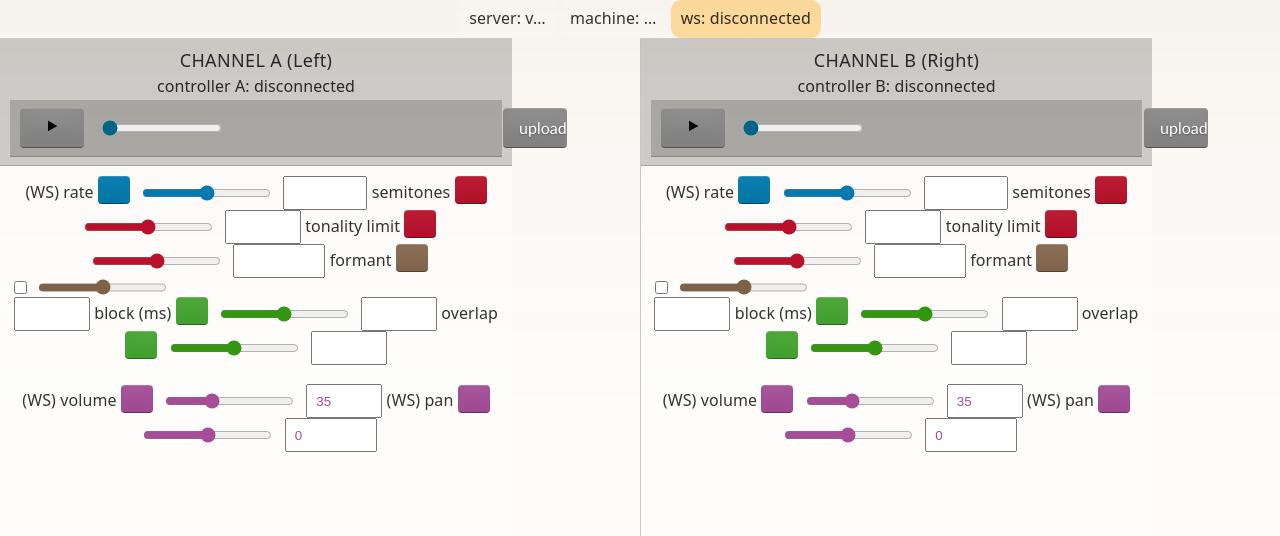
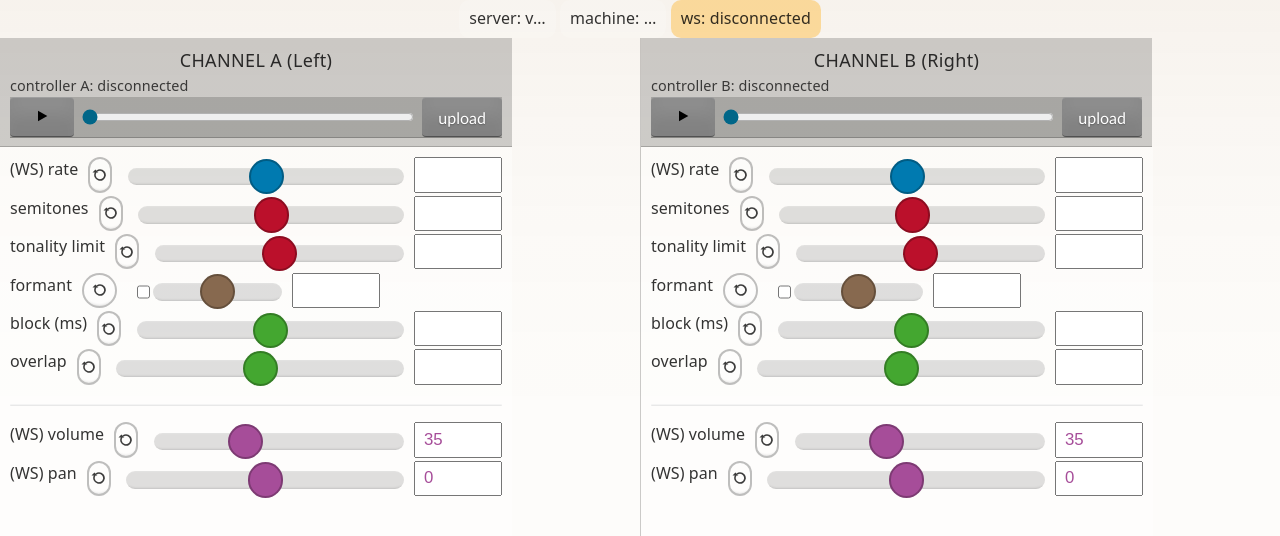
Before and after one commit to hanskerkhof/BAUKLANK-audio-stretch, a plain HTML site: page app/multi/index.html in a window 1280 px wide. Shown: the top 536 px of the page. Drawn offline with Linux system fonts and the light colour scheme; no server answers; a web font is replaced by a local one.

Commit message:
app layout

```diff
--- a/app/multi/app.css
+++ b/app/multi/app.css
@@ -106,7 +106,7 @@ body[data-app="multi"] {
     background: var(--panel-bg-strong);
     border-bottom: 1px solid var(--border);
     color: var(--muted);
-    font-size: 14px;
+    font-size: 10px;
 }
 
 /* --- Transport row: play + slider + upload on ONE line ------------------- */
@@ -115,27 +115,27 @@ body[data-app="multi"] {
 .channel-transport,
 .player-row {
     display: flex;
-    align-items: center;
-    gap: var(--ui-gap);
-    padding: var(--transport-pad-y) var(--transport-pad-x);
+    /*align-items: center;*/
+    /*gap: var(--ui-gap);*/
+    /*padding: var(--transport-pad-y) var(--transport-pad-x);*/
     background: var(--panel-bg-strong);
     border-bottom: 1px solid var(--border);
 }
 
-/* Buttons and slider in the transport row */
-.transport button,
-.channel-transport button,
-.player-row button {
-    height: 40px;
-    min-width: 64px;
-}
+/*!* Buttons and slider in the transport row *!*/
+/*.transport button,*/
+/*.channel-transport button,*/
+/*.player-row button {*/
+/*    height: 40px;*/
+/*    min-width: 64px;*/
+/*}*/
 
-.transport input[type="range"],
-.channel-transport input[type="range"],
-.player-row input[type="range"] {
-    flex: 1;
-    min-width: 120px;
-}
+/*.transport input[type="range"],*/
+/*.channel-transport input[type="range"],*/
+/*.player-row input[type="range"] {*/
+/*    flex: 1;*/
+/*    min-width: 120px;*/
+/*}*/
 
 /* If your HTML places these three elements directly (ids per engine) */
 #playstop-A, #playstop-B,
@@ -172,15 +172,28 @@ label.btn {
     padding-bottom: calc(var(--ui-pad) + var(--statusbar-h)); /* keep status bar from covering last controls */
 }
 
-/* Your multi app uses #controls-A / #controls-B */
-#controls-A, #controls-B {
-    flex: 1;
-    min-height: 0;
-    overflow-y: auto;
-    -webkit-overflow-scrolling: touch;
-    padding: var(--ui-pad);
-    padding-bottom: calc(var(--ui-pad) + var(--statusbar-h));
+.controls-row {
+    display: flex;
+    gap: var(--ui-gap);
 }
+
+.controls-row label {
+    /*background: #fff8f8;*/
+    white-space: nowrap;
+    word-break: normal;
+    /*padding-right: 8px;*/
+
+}
+
+/*!* Your multi app uses #controls-A / #controls-B *!*/
+/*#controls-A, #controls-B {*/
+/*    flex: 1;*/
+/*    min-height: 0;*/
+/*    overflow-y: auto;*/
+/*    -webkit-overflow-scrolling: touch;*/
+/*    padding: var(--ui-pad);*/
+/*    padding-bottom: calc(var(--ui-pad) + var(--statusbar-h));*/
+/*}*/
 
 /* Reduce vertical waste in control rows if they’re using grid */
 .controls .row,
@@ -307,6 +320,15 @@ footer {
 header, .header, .topbar {
     margin: 0;
     padding-top: 0;
+}
+
+/* Status bits inside each channel */
+.channel-status {
+    display: flex;
+    gap: 0.75rem;
+    flex-wrap: wrap;
+    opacity: 0.9;
+    font-size: 0.9em;
 }
 
 /*#start-overlay {*/
@@ -523,107 +545,107 @@ header, .header, .topbar {
 /*   Paste at END of app.css*/
 /*============================================================ *!*/
 
-/*!* 1) Keep the whole controls grid to half screen (512px) *!*/
-/*.controls {*/
-/*    width: 512px;*/
-/*    max-width: 512px;*/
-/*    justify-self: start; !* left half *!*/
-/*    align-self: start;*/
-/*    gap: .5rem;*/
-/*}*/
+/* 1) Keep the whole controls grid to half screen (512px) */
+.controls {
+    width: 512px;
+    max-width: 512px;
+    justify-self: start; /* left half */
+    align-self: start;
+    gap: .5rem;
+}
 
-/*!* Make the slider column actually shrink to the 512px container *!*/
-/*.controls input[type="range"] {*/
-/*    width: 100%;*/
-/*}*/
+/* Make the slider column actually shrink to the 512px container */
+.controls input[type="range"] {
+    width: 100%;
+}
 
-/*!* 2) Touch-friendly range sliders (bigger track + bigger thumb) *!*/
-/*.controls input[type="range"] {*/
-/*    -webkit-appearance: none;*/
-/*    appearance: none;*/
-/*    height: 2.4rem; !* overall control height (gives finger room) *!*/
-/*    margin: 0; !* avoid extra layout jitter *!*/
-/*    background: transparent;*/
-/*    touch-action: pan-y; !* improves drag on touchscreens *!*/
-/*}*/
+/* 2) Touch-friendly range sliders (bigger track + bigger thumb) */
+.controls input[type="range"] {
+    -webkit-appearance: none;
+    appearance: none;
+    height: 2.4rem; /* overall control height (gives finger room) */
+    margin: 0; /* avoid extra layout jitter */
+    background: transparent;
+    touch-action: pan-y; /* improves drag on touchscreens */
+}
 
-/*!* WebKit track *!*/
-/*.controls input[type="range"]::-webkit-slider-runnable-track {*/
-/*    height: 1.1rem;*/
-/*    border-radius: 999px;*/
-/*    background: rgba(0, 0, 0, 0.12);*/
-/*    box-shadow: rgba(0, 0, 0, 0.25) 0px -6px 3px -6px inset,*/
-/*    rgba(255, 255, 255, 0.35) 0px 6px 3px -6px inset;*/
-/*}*/
+/* WebKit track */
+.controls input[type="range"]::-webkit-slider-runnable-track {
+    height: 1.1rem;
+    border-radius: 999px;
+    background: rgba(0, 0, 0, 0.12);
+    box-shadow: rgba(0, 0, 0, 0.25) 0px -6px 3px -6px inset,
+    rgba(255, 255, 255, 0.35) 0px 6px 3px -6px inset;
+}
 
-/*!* WebKit thumb *!*/
-/*.controls input[type="range"]::-webkit-slider-thumb {*/
-/*    -webkit-appearance: none;*/
-/*    width: 2.2rem;*/
-/*    height: 2.2rem;*/
-/*    border-radius: 999px;*/
-/*    border: 2px solid rgba(0, 0, 0, 0.25);*/
-/*    background: currentcolor; !* uses your diagram-* accent colors *!*/
-/*    margin-top: calc((1.1rem - 2.2rem) / 2); !* center thumb on track *!*/
-/*}*/
+/* WebKit thumb */
+.controls input[type="range"]::-webkit-slider-thumb {
+    -webkit-appearance: none;
+    width: 2.2rem;
+    height: 2.2rem;
+    border-radius: 999px;
+    border: 2px solid rgba(0, 0, 0, 0.25);
+    background: currentcolor; /* uses your diagram-* accent colors */
+    margin-top: calc((1.1rem - 2.2rem) / 2); /* center thumb on track */
+}
 
-/*!* Firefox track *!*/
-/*.controls input[type="range"]::-moz-range-track {*/
-/*    height: 1.1rem;*/
-/*    border-radius: 999px;*/
-/*    background: rgba(0, 0, 0, 0.12);*/
-/*}*/
+/* Firefox track */
+.controls input[type="range"]::-moz-range-track {
+    height: 1.1rem;
+    border-radius: 999px;
+    background: rgba(0, 0, 0, 0.12);
+}
 
-/*!* Firefox thumb *!*/
-/*.controls input[type="range"]::-moz-range-thumb {*/
-/*    width: 2.2rem;*/
-/*    height: 2.2rem;*/
-/*    border-radius: 999px;*/
-/*    border: 2px solid rgba(0, 0, 0, 0.25);*/
-/*    background: currentcolor;*/
-/*}*/
+/* Firefox thumb */
+.controls input[type="range"]::-moz-range-thumb {
+    width: 2.2rem;
+    height: 2.2rem;
+    border-radius: 999px;
+    border: 2px solid rgba(0, 0, 0, 0.25);
+    background: currentcolor;
+}
 
-/*!* Optional: make number inputs a bit easier to tap *!*/
-/*.controls input[type="number"] {*/
-/*    min-width: 5.5rem;*/
-/*    height: 2.2rem;*/
-/*    font-size: 1.05em;*/
-/*}*/
+/* Optional: make number inputs a bit easier to tap */
+.controls input[type="number"] {
+    min-width: 5.5rem;
+    height: 2.2rem;
+    font-size: 1.05em;
+}
 
-/*!* Reset button: same size as the slider thumb, with inline SVG *!*/
-/*.controls .reset-btn {*/
-/*    width: 2.2rem;*/
-/*    height: 2.2rem;*/
-/*    padding: 0;*/
-/*    margin: 0 0.35rem 0 0;*/
+/* Reset button: same size as the slider thumb, with inline SVG */
+.controls .reset-btn {
+    width: 2.2rem;
+    height: 2.2rem;
+    padding: 0;
+    margin: 0 0.35rem 0 0;
 
-/*    display: inline-flex;*/
-/*    align-items: center;*/
-/*    justify-content: center;*/
+    display: inline-flex;
+    align-items: center;
+    justify-content: center;
 
-/*    border-radius: 999px;*/
-/*    border: 2px solid rgba(0, 0, 0, 0.25);*/
+    border-radius: 999px;
+    border: 2px solid rgba(0, 0, 0, 0.25);
 
-/*    background: rgba(255, 255, 255, 0.22);*/
-/*    color: currentcolor;*/
+    background: rgba(255, 255, 255, 0.22);
+    color: currentcolor;
 
-/*    box-shadow: rgba(0, 0, 0, 0.22) 0px -6px 3px -6px inset,*/
-/*    rgba(255, 255, 255, 0.35) 0px 6px 3px -6px inset;*/
+    box-shadow: rgba(0, 0, 0, 0.22) 0px -6px 3px -6px inset,
+    rgba(255, 255, 255, 0.35) 0px 6px 3px -6px inset;
 
-/*    text-shadow: none;*/
-/*}*/
+    text-shadow: none;
+}
 
-/*.controls .reset-btn:active {*/
-/*    transform: translateY(1px);*/
-/*}*/
+.controls .reset-btn:active {
+    transform: translateY(1px);
+}
 
-/*.controls .reset-btn svg {*/
-/*    width: 1.25rem;*/
-/*    height: 1.25rem;*/
-/*    display: block;*/
-/*    fill: currentcolor;*/
-/*    opacity: 0.95;*/
-/*}*/
+.controls .reset-btn svg {
+    width: 1.25rem;
+    height: 1.25rem;
+    display: block;
+    fill: currentcolor;
+    opacity: 0.95;
+}
 
 /*!* ============================================================*/
 /*   Status badge state colors (subtle)*/
@@ -726,12 +748,3 @@ header, .header, .topbar {
 /*    gap: 0.5rem 0.75rem;*/
 /*    align-content: start;*/
 /*}*/
-
-/*!* Status bits inside each channel *!*/
-/*.channel-status {*/
-/*    display: flex;*/
-/*    gap: 0.75rem;*/
-/*    flex-wrap: wrap;*/
-/*    opacity: 0.9;*/
-/*    font-size: 0.9em;*/
-/*}*/
--- a/app/multi/index.html
+++ b/app/multi/index.html
@@ -61,43 +61,55 @@
             <div class="channel-transport">
                 <button id="playstop-A" alt="toggle play A">...</button>
                 <input id="playback-A" type="range" value="0" min="0" max="1" step="0.001">
-          <input id="upload-file-A" type="file" style="visibility: hidden" accept="audio/*">
+                <input id="upload-file-A" type="file" style="visibility: hidden; width: 0;" accept="audio/*">
                 <button id="upload-A">upload</button>
             </div>
         </div>
 
         <div id="controls-A" class="controls">
 
+            <div class="controls-row">
 
                 <label>(WS) rate</label>
-    <button class="reset-btn diagram-blue" type="button" data-reset-key="rate" aria-label="Reset rate" title="Reset to default">
+                <button class="reset-btn diagram-blue" type="button" data-reset-key="rate" aria-label="Reset rate"
+                        title="Reset to default">
                     <svg viewBox="0 0 24 24" aria-hidden="true" focusable="false">
                         <path d="M12 5a7 7 0 1 1-6.3 4H3l3.5-3.5L10 9H7.9A5 5 0 1 0 12 7c-1 0-2 .3-2.8.9L7.8 6.5A7 7 0 0 1 12 5z"/>
                     </svg>
                 </button>
                 <input type="range" min="0.01" max="4" step="0.01" data-key="rate" class="diagram-blue">
                 <input type="number" min="0" max="4" step="0.01" data-key="rate" class="diagram-blue">
+            </div>
+            <div class="controls-row">
 
                 <label>semitones</label>
-    <button class="reset-btn diagram-red" type="button" data-reset-key="semitones" aria-label="Reset semitones" title="Reset to default">
+                <button class="reset-btn diagram-red" type="button" data-reset-key="semitones"
+                        aria-label="Reset semitones"
+                        title="Reset to default">
                     <svg viewBox="0 0 24 24" aria-hidden="true" focusable="false">
                         <path d="M12 5a7 7 0 1 1-6.3 4H3l3.5-3.5L10 9H7.9A5 5 0 1 0 12 7c-1 0-2 .3-2.8.9L7.8 6.5A7 7 0 0 1 12 5z"/>
                     </svg>
                 </button>
                 <input type="range" min="-12" max="12" step="1" data-key="semitones" class="diagram-red">
                 <input type="number" min="-12" max="12" step="1" data-key="semitones" class="diagram-red">
+            </div>
+            <div class="controls-row">
 
                 <label>tonality limit</label>
-    <button class="reset-btn diagram-red" type="button" data-reset-key="tonalityHz" aria-label="Reset tonality limit" title="Reset to default">
+                <button class="reset-btn diagram-red" type="button" data-reset-key="tonalityHz"
+                        aria-label="Reset tonality limit" title="Reset to default">
                     <svg viewBox="0 0 24 24" aria-hidden="true" focusable="false">
                         <path d="M12 5a7 7 0 1 1-6.3 4H3l3.5-3.5L10 9H7.9A5 5 0 1 0 12 7c-1 0-2 .3-2.8.9L7.8 6.5A7 7 0 0 1 12 5z"/>
                     </svg>
                 </button>
                 <input type="range" min="2000" max="20000" step="100" data-key="tonalityHz" class="diagram-red">
                 <input type="number" min="2000" max="20000" step="1" data-key="tonalityHz" class="diagram-red">
+            </div>
+            <div class="controls-row">
 
                 <label>formant</label>
-    <button class="reset-btn diagram-brown" type="button" data-reset-key="formantBaseHz" aria-label="Reset formant base" title="Reset to default">
+                <button class="reset-btn diagram-brown" type="button" data-reset-key="formantBaseHz"
+                        aria-label="Reset formant base" title="Reset to default">
                     <svg viewBox="0 0 24 24" aria-hidden="true" focusable="false">
                         <path d="M12 5a7 7 0 1 1-6.3 4H3l3.5-3.5L10 9H7.9A5 5 0 1 0 12 7c-1 0-2 .3-2.8.9L7.8 6.5A7 7 0 0 1 12 5z"/>
                     </svg>
@@ -107,44 +119,62 @@
                     <input type="range" min="50" max="500" step="1" data-key="formantBaseHz" class="diagram-brown">
                 </div>
                 <input type="number" min="50" max="500" step="1" data-key="formantBaseHz" class="diagram-brown">
+            </div>
+            <div class="controls-row">
 
                 <label>block (ms)</label>
-    <button class="reset-btn diagram-green" type="button" data-reset-key="blockMs" aria-label="Reset block (ms)" title="Reset to default">
+                <button class="reset-btn diagram-green" type="button" data-reset-key="blockMs"
+                        aria-label="Reset block (ms)"
+                        title="Reset to default">
                     <svg viewBox="0 0 24 24" aria-hidden="true" focusable="false">
                         <path d="M12 5a7 7 0 1 1-6.3 4H3l3.5-3.5L10 9H7.9A5 5 0 1 0 12 7c-1 0-2 .3-2.8.9L7.8 6.5A7 7 0 0 1 12 5z"/>
                     </svg>
                 </button>
                 <input type="range" min="30" max="300" step="1" data-key="blockMs" class="diagram-green">
                 <input type="number" min="50" max="300" step="1" data-key="blockMs" class="diagram-green">
+            </div>
+            <div class="controls-row">
 
                 <label>overlap</label>
-    <button class="reset-btn diagram-green" type="button" data-reset-key="overlap" aria-label="Reset overlap" title="Reset to default">
+                <button class="reset-btn diagram-green" type="button" data-reset-key="overlap"
+                        aria-label="Reset overlap"
+                        title="Reset to default">
                     <svg viewBox="0 0 24 24" aria-hidden="true" focusable="false">
                         <path d="M12 5a7 7 0 1 1-6.3 4H3l3.5-3.5L10 9H7.9A5 5 0 1 0 12 7c-1 0-2 .3-2.8.9L7.8 6.5A7 7 0 0 1 12 5z"/>
                     </svg>
                 </button>
                 <input type="range" min="2" max="8" step="0.1" data-key="overlap" class="diagram-green">
                 <input type="number" min="2" max="8" step="0.1" data-key="overlap" class="diagram-green">
-
-    <p></p><p></p><p></p><p></p>
+            </div>
+            <div>
+                <hr>
+            </div>
+            <div class="controls-row">
 
                 <label>(WS) volume</label>
-    <button class="reset-btn diagram-purple" type="button" data-reset-key="volumePercent" aria-label="Reset volume" title="Reset to default">
+                <button class="reset-btn diagram-purple" type="button" data-reset-key="volumePercent"
+                        aria-label="Reset volume" title="Reset to default">
                     <svg viewBox="0 0 24 24" aria-hidden="true" focusable="false">
                         <path d="M12 5a7 7 0 1 1-6.3 4H3l3.5-3.5L10 9H7.9A5 5 0 1 0 12 7c-1 0-2 .3-2.8.9L7.8 6.5A7 7 0 0 1 12 5z"/>
                     </svg>
                 </button>
-    <input type="range" min="1" max="100" step="1" value="35" data-key="volumePercent" class="diagram-purple">
-    <input type="number" min="1" max="100" step="1" value="35" data-key="volumePercent" class="diagram-purple">
+                <input type="range" min="1" max="100" step="1" value="35" data-key="volumePercent"
+                       class="diagram-purple">
+                <input type="number" min="1" max="100" step="1" value="35" data-key="volumePercent"
+                       class="diagram-purple">
 
+            </div>
+            <div class="controls-row">
                 <label>(WS) pan</label>
-    <button class="reset-btn diagram-purple" type="button" data-reset-key="pan" aria-label="Reset pan" title="Reset to default">
+                <button class="reset-btn diagram-purple" type="button" data-reset-key="pan" aria-label="Reset pan"
+                        title="Reset to default">
                     <svg viewBox="0 0 24 24" aria-hidden="true" focusable="false">
                         <path d="M12 5a7 7 0 1 1-6.3 4H3l3.5-3.5L10 9H7.9A5 5 0 1 0 12 7c-1 0-2 .3-2.8.9L7.8 6.5A7 7 0 0 1 12 5z"/>
                     </svg>
                 </button>
                 <input type="range" min="-1" max="1" step="0.01" value="0" data-key="pan" class="diagram-purple">
                 <input type="number" min="-1" max="1" step="0.01" value="0" data-key="pan" class="diagram-purple">
+            </div>
 
 
         </div>
@@ -160,43 +190,52 @@
             <div class="channel-transport">
                 <button id="playstop-B" alt="toggle play B">...</button>
                 <input id="playback-B" type="range" value="0" min="0" max="1" step="0.001">
-          <input id="upload-file-B" type="file" style="visibility: hidden" accept="audio/*">
+                <input id="upload-file-B" type="file" style="visibility: hidden; width: 0;" accept="audio/*">
                 <button id="upload-B">upload</button>
             </div>
         </div>
 
         <div id="controls-B" class="controls">
 
-
+            <div class="controls-row">
                 <label>(WS) rate</label>
-    <button class="reset-btn diagram-blue" type="button" data-reset-key="rate" aria-label="Reset rate" title="Reset to default">
+                <button class="reset-btn diagram-blue" type="button" data-reset-key="rate" aria-label="Reset rate"
+                        title="Reset to default">
                     <svg viewBox="0 0 24 24" aria-hidden="true" focusable="false">
                         <path d="M12 5a7 7 0 1 1-6.3 4H3l3.5-3.5L10 9H7.9A5 5 0 1 0 12 7c-1 0-2 .3-2.8.9L7.8 6.5A7 7 0 0 1 12 5z"/>
                     </svg>
                 </button>
                 <input type="range" min="0.01" max="4" step="0.01" data-key="rate" class="diagram-blue">
                 <input type="number" min="0" max="4" step="0.01" data-key="rate" class="diagram-blue">
-
+            </div>
+            <div class="controls-row">
                 <label>semitones</label>
-    <button class="reset-btn diagram-red" type="button" data-reset-key="semitones" aria-label="Reset semitones" title="Reset to default">
+                <button class="reset-btn diagram-red" type="button" data-reset-key="semitones"
+                        aria-label="Reset semitones"
+                        title="Reset to default">
                     <svg viewBox="0 0 24 24" aria-hidden="true" focusable="false">
                         <path d="M12 5a7 7 0 1 1-6.3 4H3l3.5-3.5L10 9H7.9A5 5 0 1 0 12 7c-1 0-2 .3-2.8.9L7.8 6.5A7 7 0 0 1 12 5z"/>
                     </svg>
                 </button>
                 <input type="range" min="-12" max="12" step="1" data-key="semitones" class="diagram-red">
                 <input type="number" min="-12" max="12" step="1" data-key="semitones" class="diagram-red">
-
+            </div>
+            <div class="controls-row">
                 <label>tonality limit</label>
-    <button class="reset-btn diagram-red" type="button" data-reset-key="tonalityHz" aria-label="Reset tonality limit" title="Reset to default">
+                <button class="reset-btn diagram-red" type="button" data-reset-key="tonalityHz"
+                        aria-label="Reset tonality limit" title="Reset to default">
                     <svg viewBox="0 0 24 24" aria-hidden="true" focusable="false">
                         <path d="M12 5a7 7 0 1 1-6.3 4H3l3.5-3.5L10 9H7.9A5 5 0 1 0 12 7c-1 0-2 .3-2.8.9L7.8 6.5A7 7 0 0 1 12 5z"/>
                     </svg>
                 </button>
                 <input type="range" min="2000" max="20000" step="100" data-key="tonalityHz" class="diagram-red">
                 <input type="number" min="2000" max="20000" step="1" data-key="tonalityHz" class="diagram-red">
+            </div>
+            <div class="controls-row">
 
                 <label>formant</label>
-    <button class="reset-btn diagram-brown" type="button" data-reset-key="formantBaseHz" aria-label="Reset formant base" title="Reset to default">
+                <button class="reset-btn diagram-brown" type="button" data-reset-key="formantBaseHz"
+                        aria-label="Reset formant base" title="Reset to default">
                     <svg viewBox="0 0 24 24" aria-hidden="true" focusable="false">
                         <path d="M12 5a7 7 0 1 1-6.3 4H3l3.5-3.5L10 9H7.9A5 5 0 1 0 12 7c-1 0-2 .3-2.8.9L7.8 6.5A7 7 0 0 1 12 5z"/>
                     </svg>
@@ -206,9 +245,13 @@
                     <input type="range" min="50" max="500" step="1" data-key="formantBaseHz" class="diagram-brown">
                 </div>
                 <input type="number" min="50" max="500" step="1" data-key="formantBaseHz" class="diagram-brown">
+            </div>
+            <div class="controls-row">
 
                 <label>block (ms)</label>
-    <button class="reset-btn diagram-green" type="button" data-reset-key="blockMs" aria-label="Reset block (ms)" title="Reset to default">
+                <button class="reset-btn diagram-green" type="button" data-reset-key="blockMs"
+                        aria-label="Reset block (ms)"
+                        title="Reset to default">
                     <svg viewBox="0 0 24 24" aria-hidden="true" focusable="false">
                         <path d="M12 5a7 7 0 1 1-6.3 4H3l3.5-3.5L10 9H7.9A5 5 0 1 0 12 7c-1 0-2 .3-2.8.9L7.8 6.5A7 7 0 0 1 12 5z"/>
                     </svg>
@@ -216,8 +259,12 @@
                 <input type="range" min="30" max="300" step="1" data-key="blockMs" class="diagram-green">
                 <input type="number" min="50" max="300" step="1" data-key="blockMs" class="diagram-green">
 
+            </div>
+            <div class="controls-row">
                 <label>overlap</label>
-    <button class="reset-btn diagram-green" type="button" data-reset-key="overlap" aria-label="Reset overlap" title="Reset to default">
+                <button class="reset-btn diagram-green" type="button" data-reset-key="overlap"
+                        aria-label="Reset overlap"
+                        title="Reset to default">
                     <svg viewBox="0 0 24 24" aria-hidden="true" focusable="false">
                         <path d="M12 5a7 7 0 1 1-6.3 4H3l3.5-3.5L10 9H7.9A5 5 0 1 0 12 7c-1 0-2 .3-2.8.9L7.8 6.5A7 7 0 0 1 12 5z"/>
                     </svg>
@@ -225,25 +272,36 @@
                 <input type="range" min="2" max="8" step="0.1" data-key="overlap" class="diagram-green">
                 <input type="number" min="2" max="8" step="0.1" data-key="overlap" class="diagram-green">
 
-    <p></p><p></p><p></p><p></p>
+            </div>
+            <div>
+                <hr>
+            </div>
+            <div class="controls-row">
 
                 <label>(WS) volume</label>
-    <button class="reset-btn diagram-purple" type="button" data-reset-key="volumePercent" aria-label="Reset volume" title="Reset to default">
+                <button class="reset-btn diagram-purple" type="button" data-reset-key="volumePercent"
+                        aria-label="Reset volume" title="Reset to default">
                     <svg viewBox="0 0 24 24" aria-hidden="true" focusable="false">
                         <path d="M12 5a7 7 0 1 1-6.3 4H3l3.5-3.5L10 9H7.9A5 5 0 1 0 12 7c-1 0-2 .3-2.8.9L7.8 6.5A7 7 0 0 1 12 5z"/>
                     </svg>
                 </button>
-    <input type="range" min="1" max="100" step="1" value="35" data-key="volumePercent" class="diagram-purple">
-    <input type="number" min="1" max="100" step="1" value="35" data-key="volumePercent" class="diagram-purple">
+                <input type="range" min="1" max="100" step="1" value="35" data-key="volumePercent"
+                       class="diagram-purple">
+                <input type="number" min="1" max="100" step="1" value="35" data-key="volumePercent"
+                       class="diagram-purple">
+            </div>
+            <div class="controls-row">
 
                 <label>(WS) pan</label>
-    <button class="reset-btn diagram-purple" type="button" data-reset-key="pan" aria-label="Reset pan" title="Reset to default">
+                <button class="reset-btn diagram-purple" type="button" data-reset-key="pan" aria-label="Reset pan"
+                        title="Reset to default">
                     <svg viewBox="0 0 24 24" aria-hidden="true" focusable="false">
                         <path d="M12 5a7 7 0 1 1-6.3 4H3l3.5-3.5L10 9H7.9A5 5 0 1 0 12 7c-1 0-2 .3-2.8.9L7.8 6.5A7 7 0 0 1 12 5z"/>
                     </svg>
                 </button>
                 <input type="range" min="-1" max="1" step="0.01" value="0" data-key="pan" class="diagram-purple">
                 <input type="number" min="-1" max="1" step="0.01" value="0" data-key="pan" class="diagram-purple">
+            </div>
 
 
         </div>
```
Lines whose indentation alone changed are shown as unchanged.
